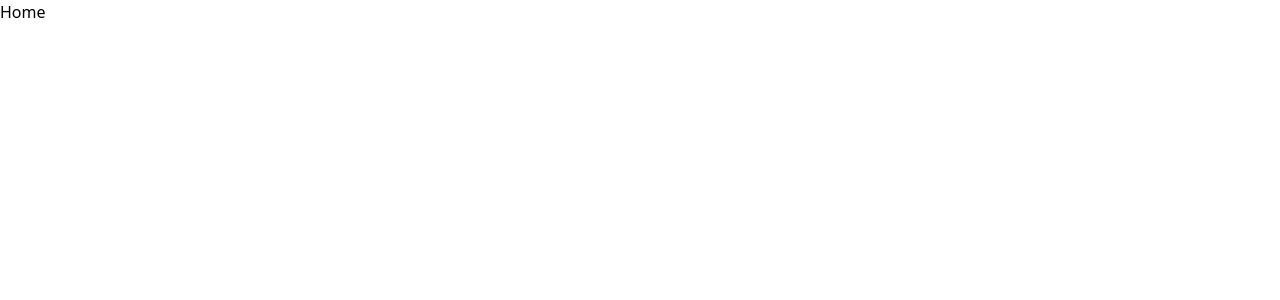
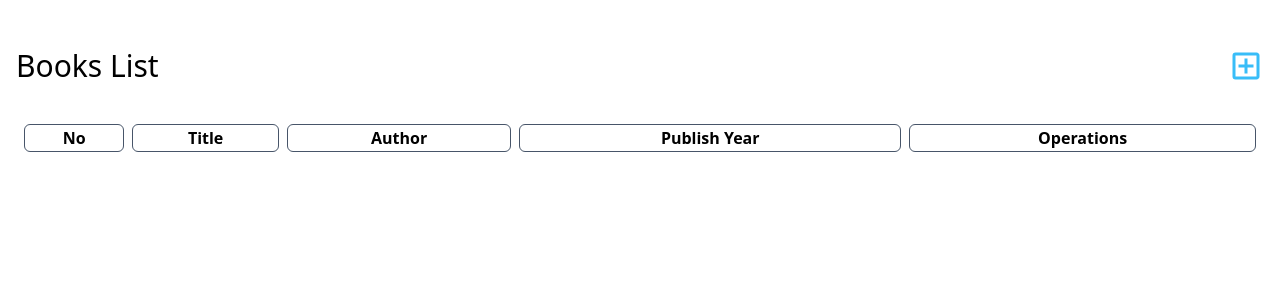
Before and after one commit to Baburao-sanivada/Book-Store-using-mern, a React (Vite) app in the folder frontend/: page / in a window 1280 px wide. Shown: the top 300 px of the page. Built offline with nearby package versions, Linux system fonts and the light colour scheme; no server answers.

Commit message:
Created a table to Show book list

```diff
--- /dev/null
+++ b/frontend/src/components/Spinner.jsx
@@ -0,0 +1,9 @@
+import React from "react";
+
+const Spinner = () => {
+  return (
+    <div className="animate-spin w-16 h-16 m-8 rounded-full bg-sky-600"></div>
+  );
+};
+
+export default Spinner;
--- a/frontend/src/pages/Home.jsx
+++ b/frontend/src/pages/Home.jsx
@@ -1,7 +1,61 @@
-import React from "react";
+import React, { useEffect, useState } from "react";
+import Spinner from "../components/Spinner";
+import axios from "axios";
+import { Link } from "react-router-dom";
+import { MdOutlineAddBox } from "react-icons/md";
+// import { MdOutlineAddBox } from "react-icons/md";
+// import { MdOutlineAddBox } from "react-icons/md";
 
 const Home = () => {
-  return <div>Home</div>;
+  const [isLoading, SetLoading] = useState(true);
+  const [books, setBooks] = useState([]);
+
+  useEffect(() => {
+    SetLoading(true);
+    axios
+      .get("http://localhost:5555/books")
+      .then((response) => {
+        setBooks(response.data);
+        console.log(response.data);
+        SetLoading(false);
+      })
+      .catch((error) => {
+        console.log(error);
+        SetLoading(false);
+      });
+  }, []);
+  return (
+    <div className="p-4">
+      <div className="flex justify-between items-center">
+        <h1 className="text-3xl my-8">Books List</h1>
+        <Link to="/books/create">
+          <MdOutlineAddBox className="text-sky-400 text-4xl" />
+        </Link>
+      </div>
+      {isLoading ? (
+        <Spinner />
+      ) : (
+        <table className="w-full border-separate border-spacing-2">
+          <thead>
+            <tr>
+              <th className="border border-slate-600 rounded-md">No</th>
+              <th className="border border-slate-600 rounded-md">Title</th>
+              <th className="border border-slate-600 rounded-md max-md:hidden">
+                Author
+              </th>
+              <th className="border border-slate-600 rounded-md max-md:hidden">
+                Publish Year
+              </th>
+              <th className="border border-slate-600 rounded-md max-md:hidden">
+                Operations
+              </th>
+            </tr>
+          </thead>
+          <tbody></tbody>
+        </table>
+      )}
+    </div>
+  );
 };
 
 export default Home;
```
Also changed, not shown: 1 other file (tests, documents, lock files or other folders).
